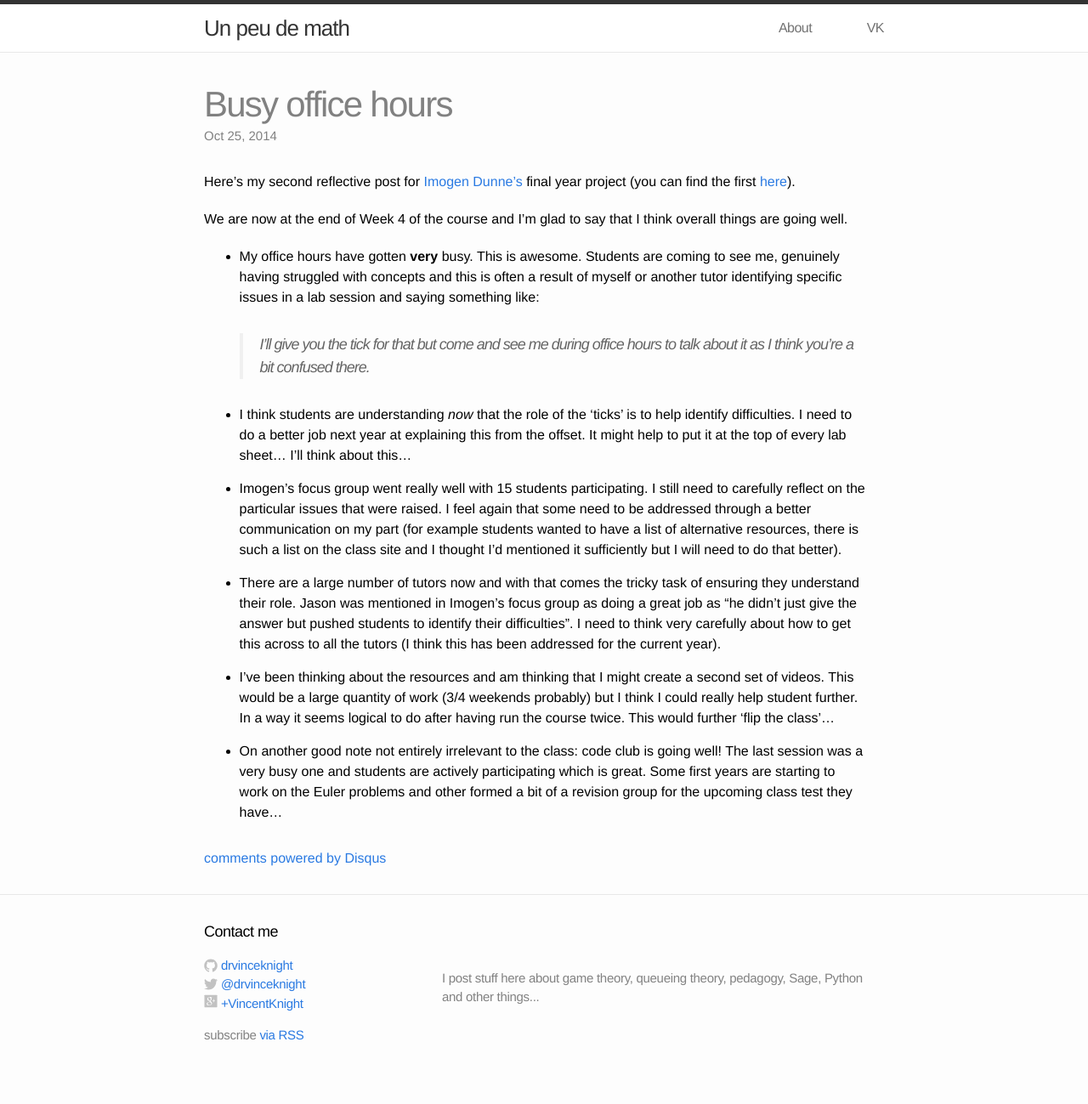
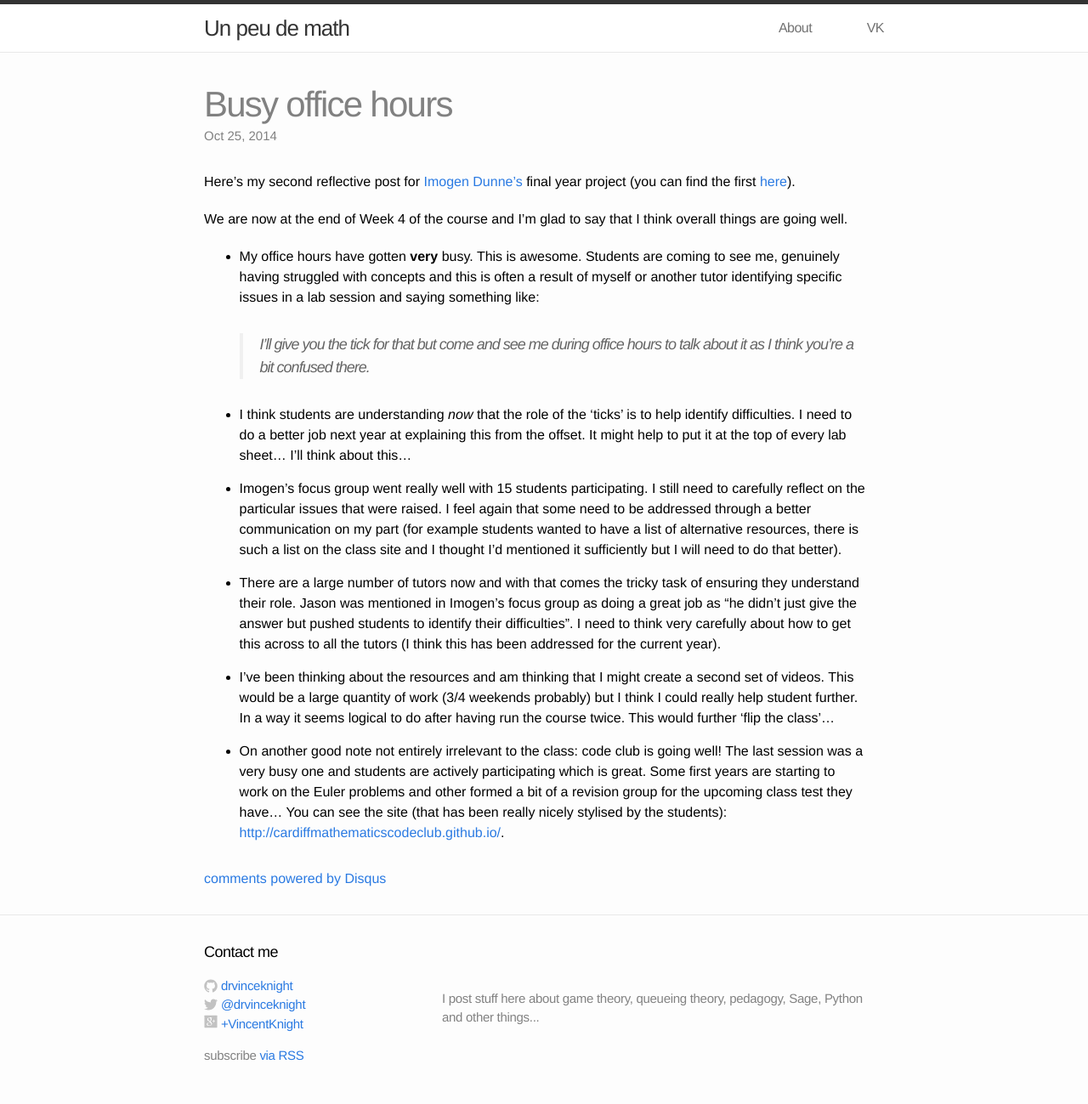
Before and after one commit to drvinceknight/unpeudemath, a Jekyll site: the page built from _posts/2014-10-25-busy-office-hours.md, in a window 1280 px wide. Shown: the whole page at 85% size. Built offline with Jekyll 4.4.1, drawn with Linux system fonts in a browser that asks for light colours; comment, search, counter and statistics services are not loaded; before the commit the page ends 1275 px from its top, so only the background shows below that.

Commit message:
Adding link to code club site

```diff
--- a/_posts/2014-10-25-busy-office-hours.md
+++ b/_posts/2014-10-25-busy-office-hours.md
@@ -38,3 +38,4 @@ In a way it seems logical to do after having run the course twice. This would fu
 - On another good note not entirely irrelevant to the class: code club is going well!
 The last session was a very busy one and students are actively participating which is great.
 Some first years are starting to work on the Euler problems and other formed a bit of a revision group for the upcoming class test they have...
+You can see the site (that has been really nicely stylised by the students): [http://cardiffmathematicscodeclub.github.io/](http://cardiffmathematicscodeclub.github.io/).
```
